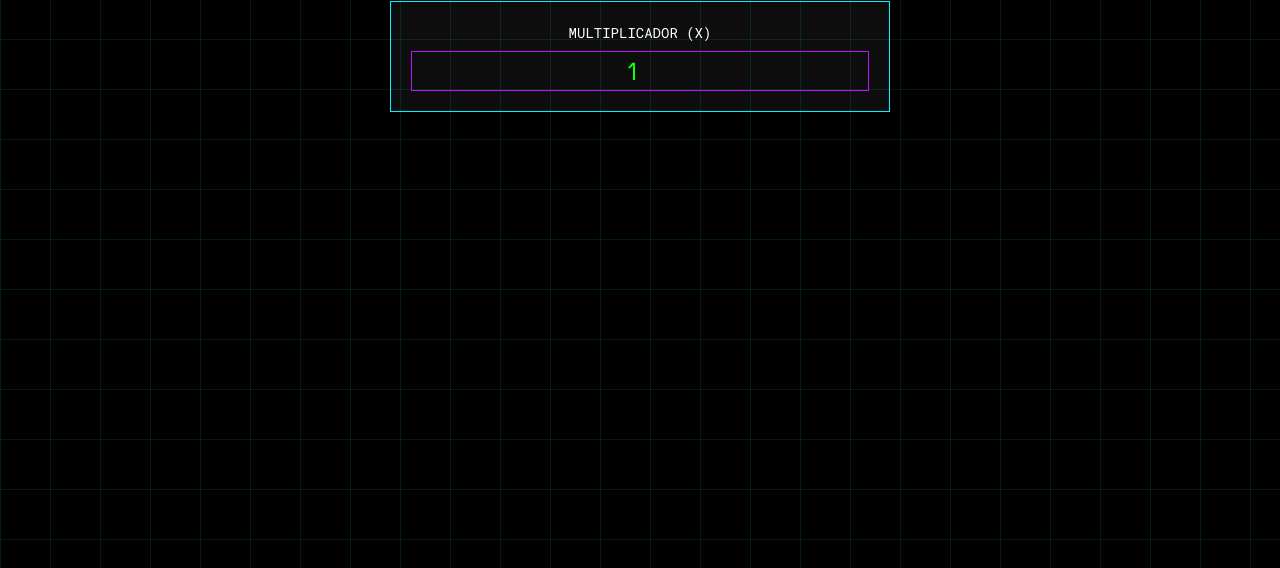
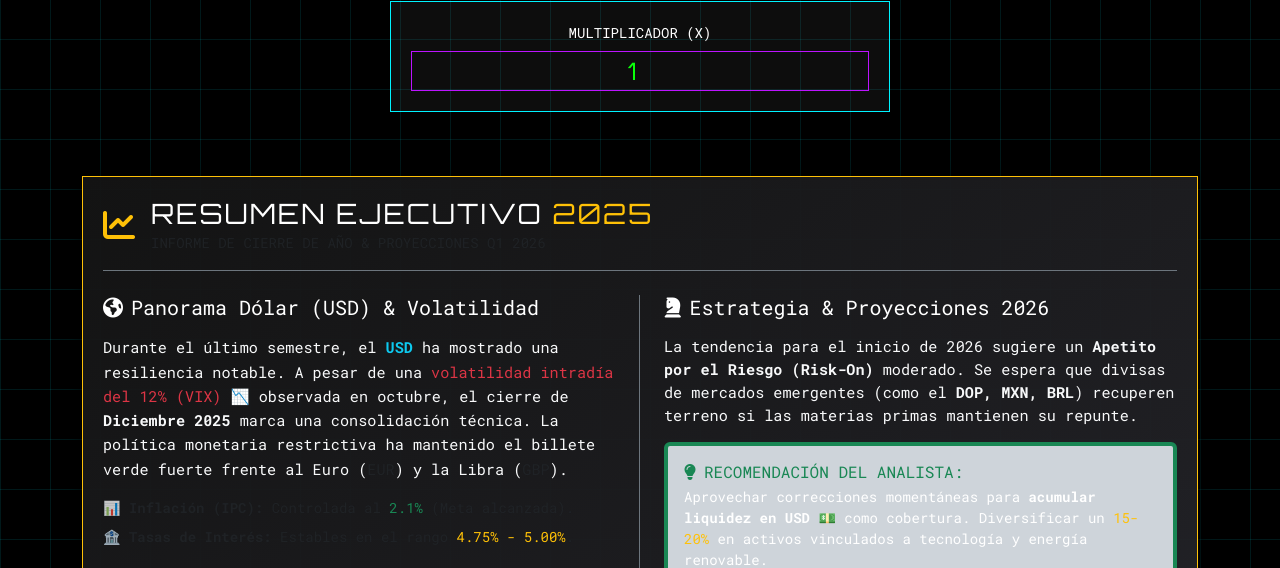
Before and after one commit to JUANCITOPENA/CAMBIOS_DIVISAS_RD_JPV, a website: page public/index.html in a window 1280 px wide. Shown: the part 211-779 px from the top of the page. Drawn offline with nearby package versions, Linux system fonts and the light colour scheme; no server answers.

Commit message:
feat(content): agregar resumen ejecutivo financiero 2025

```diff
--- a/public/index.html
+++ b/public/index.html
@@ -40,6 +40,51 @@
         </div>
 
         <div class="row g-4" id="currency-grid"></div>
+
+        <!-- SECCIÓN: RESUMEN EJECUTIVO -->
+        <div class="row mt-5 mb-5">
+            <div class="col-12">
+                <div class="cyber-card border-warning" style="background: linear-gradient(145deg, rgba(20,20,20,0.95) 0%, rgba(35,35,40,0.95) 100%);">
+                    <div class="d-flex align-items-center mb-4 border-bottom border-secondary pb-3">
+                        <i class="fas fa-chart-line fa-2x text-warning me-3"></i>
+                        <div>
+                            <h3 class="text-white mb-0" style="font-family: 'Orbitron', sans-serif;">RESUMEN EJECUTIVO <span class="text-warning">2025</span></h3>
+                            <small class="text-muted">INFORME DE CIERRE DE AÑO & PROYECCIONES Q1 2026</small>
+                        </div>
+                    </div>
+
+                    <div class="row g-4">
+                        <!-- COLUMNA 1: ANÁLISIS MACRO -->
+                        <div class="col-md-6 border-end border-secondary">
+                            <h5 class="text-neon-blue mb-3"><i class="fas fa-globe-americas me-2"></i>Panorama Dólar (USD) & Volatilidad</h5>
+                            <p class="text-light" style="font-size: 0.95rem; line-height: 1.6;">
+                                Durante el último semestre, el <strong class="text-info">USD</strong> ha mostrado una resiliencia notable. A pesar de una <span class="text-danger">volatilidad intradía del 12% (VIX)</span> 📉 observada en octubre, el cierre de <strong>Diciembre 2025</strong> marca una consolidación técnica. La política monetaria restrictiva ha mantenido el billete verde fuerte frente al Euro (<span class="text-muted">EUR</span>) y la Libra (<span class="text-muted">GBP</span>).
+                            </p>
+                            <ul class="list-unstyled mt-3 small text-muted">
+                                <li class="mb-2">📊 <strong>Inflación (IPC):</strong> Controlada al <span class="text-success">2.1%</span> (Meta alcanzada).</li>
+                                <li class="mb-2">🏦 <strong>Tasas de Interés:</strong> Estables en el rango <span class="text-warning">4.75% - 5.00%</span>.</li>
+                            </ul>
+                        </div>
+
+                        <!-- COLUMNA 2: TENDENCIAS Y ESTRATEGIA -->
+                        <div class="col-md-6 ps-md-4">
+                            <h5 class="text-neon-purple mb-3"><i class="fas fa-chess-knight me-2"></i>Estrategia & Proyecciones 2026</h5>
+                            <p class="text-light" style="font-size: 0.95rem;">
+                                La tendencia para el inicio de 2026 sugiere un <strong class="text-neon-green">Apetito por el Riesgo (Risk-On)</strong> moderado. Se espera que divisas de mercados emergentes (como el <strong>DOP, MXN, BRL</strong>) recuperen terreno si las materias primas mantienen su repunte.
+                            </p>
+
+                            <div class="alert alert-dark border-start border-4 border-success mt-3" role="alert">
+                                <h6 class="text-success mb-1"><i class="fas fa-lightbulb me-2"></i>RECOMENDACIÓN DEL ANALISTA:</h6>
+                                <p class="mb-0 small text-white">
+                                    Aprovechar correcciones momentáneas para <strong>acumular liquidez en USD</strong> 💵 como cobertura. Diversificar un <span class="text-warning">15-20%</span> en activos vinculados a tecnología y energía renovable.
+                                    <br><strong>Posición Sugerida:</strong> <span class="badge bg-success text-dark">MANTENER / COMPRAR</span>
+                                </p>
+                            </div>
+                        </div>
+                    </div>
+                </div>
+            </div>
+        </div>
     </div>
 
 
```
